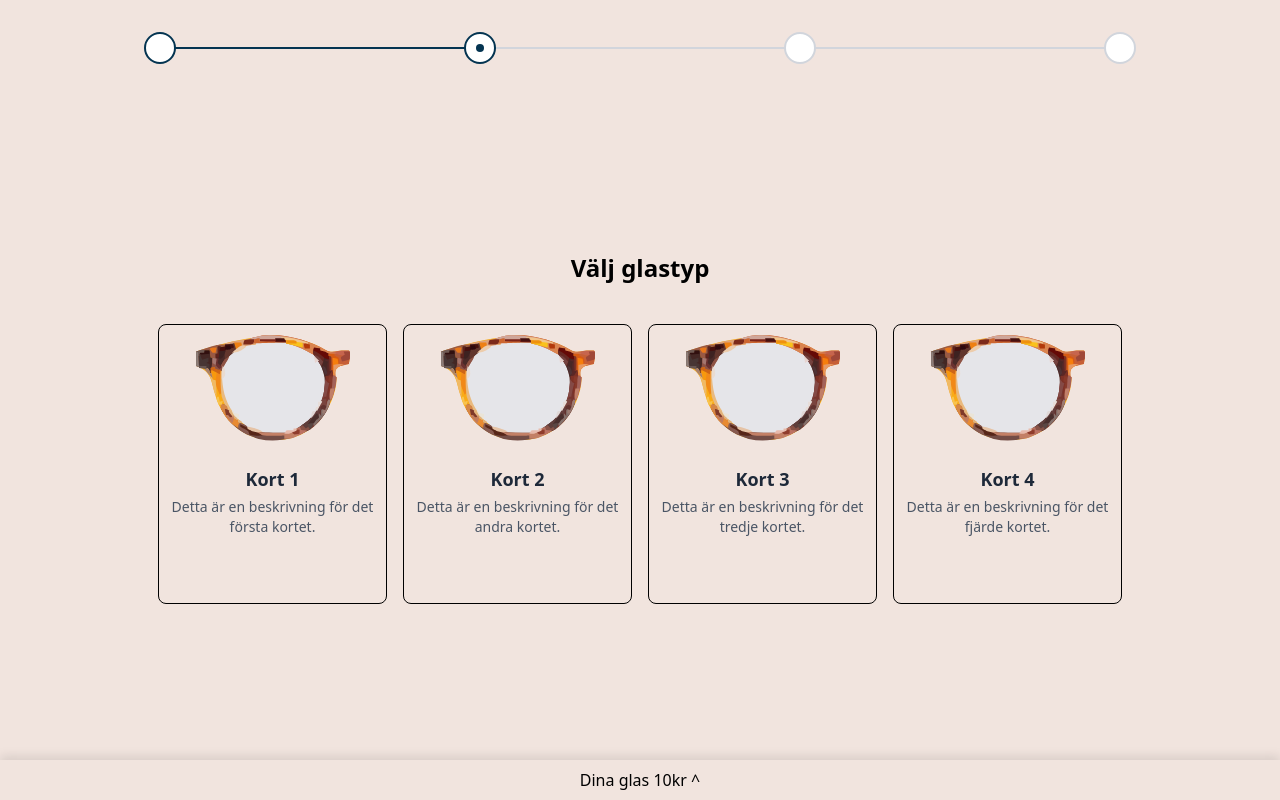
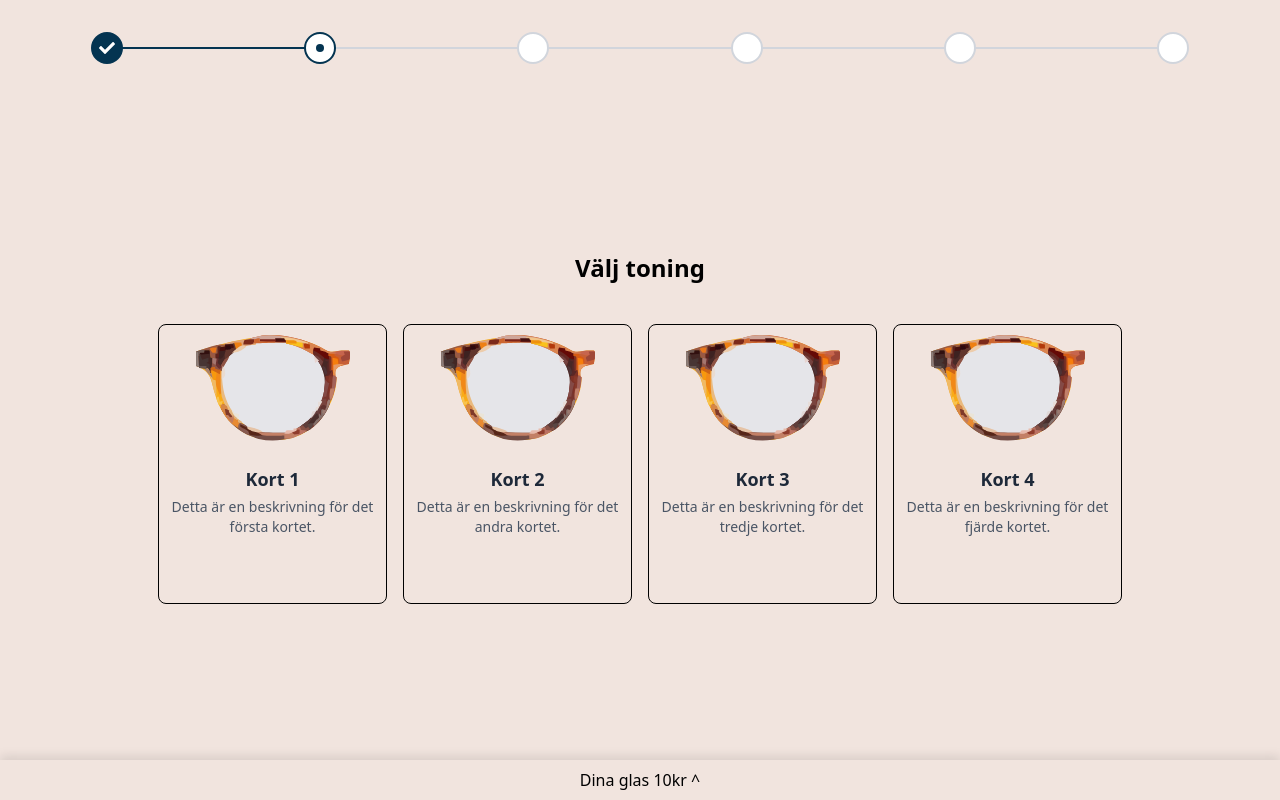
Before and after one commit to PaulALinden/widget, a React (Vite) app: page / in a window 1280 px wide. Built offline with nearby package versions, Linux system fonts and the light colour scheme.

Commit message:
Added icon and titles

```diff
--- a/package.json
+++ b/package.json
@@ -14,6 +14,7 @@
     "prop-types": "^15.8.1",
     "react": "^19.2.0",
     "react-dom": "^19.2.0",
+    "react-icons": "^5.5.0",
     "tailwindcss": "^4.1.16"
   },
   "devDependencies": {
--- a/src/App.jsx
+++ b/src/App.jsx
@@ -5,10 +5,12 @@ function App() {
 let a = 10;
   const [idx, setIdx] = React.useState(1);
   const steps = [
-    { title: 'Välj', subtitle: 'Steg 1' },
-    { title: 'Information', subtitle: 'Steg 2' },
-    { title: 'Sammanfattning', subtitle: 'Steg 3' },
-    { title: 'Klart', subtitle: 'Slutför' },
+    { title: 'Välj glastyp', subtitle: 'Steg 1' },
+    { title: 'Välj toning', subtitle: 'Steg 2' },
+    { title: 'Välj glas', subtitle: 'Steg 3' },
+    { title: 'Vilken typ av båge har du?', subtitle: 'Steg 4' },
+    { title: 'Lägg till dina styrkor', subtitle: 'Steg 5' },
+    { title: 'Vänligen gå igenom din order', subtitle: 'Klart' },
   ];
 
   return (
@@ -17,7 +19,7 @@ let a = 10;
         <HorizontalStepper steps={steps} current={idx} onChange={setIdx}></HorizontalStepper>
       </section>
 
-      <CardContainer></CardContainer>
+      <CardContainer title={steps[idx].title}></CardContainer>
 
       <section className="h-10 w-full flex items-center justify-center shadow-[0_-4px_10px_rgba(0,0,0,0.1)]">
         <button className="cursor-pointer">{`Dina glas ${a}kr  ^`}</button>
--- a/src/components/CardContainer.jsx
+++ b/src/components/CardContainer.jsx
@@ -1,7 +1,7 @@
 //CardContainer
 import Card from "./Card";
 import img from '../assets/swopti.svg'
-function CardContainer() {
+function CardContainer({title}) {
     const cards = [
         {
             imageSrc: img,
@@ -28,7 +28,7 @@ function CardContainer() {
     return (
         <article className="flex flex-col items-center justify-center flex">
 
-            <h1 className="text-center; font-bold text-2xl mb-10">Välj glastyp</h1>
+            <h1 className="text-center; font-bold text-2xl mb-10">{title}</h1>
 
             <section className="flex flex-row flex-wrap justify-center gap-4 max-h-80">
                 {cards.map((card, index) => (
--- a/src/components/HorizontalStepper.jsx
+++ b/src/components/HorizontalStepper.jsx
@@ -1,3 +1,5 @@
+import { FaCheck } from "react-icons/fa";
+
 export default function HorizontalStepper({
   steps = [],
   current = 0,
@@ -41,11 +43,11 @@ export default function HorizontalStepper({
               <button
                 type="button"
                 onClick={() => handleClick(i)}
-                className={`relative z-10 flex items-center justify-center w-8 h-8 rounded-full border-2 ${isDone ? 'border-[#043451]  bg-white' : isActive ? 'border-[#043451]  bg-white' : 'border-gray-300 bg-white'
+                className={`relative z-10 flex items-center justify-center w-8 h-8 rounded-full border-2 ${isDone ? 'border-[#043451]  bg-[#043451]' : isActive ? 'border-[#043451]  bg-white' : 'border-gray-300 bg-white'
                   } ${clickable ? 'cursor-pointer' : 'cursor-default'}`}
               >
                 {isDone ? (
-                  <span className="w-2 h-2 bg-white rounded-full" />
+                  <FaCheck className="text-white"/>
                 ) : isActive ? (
                   <span className="w-2 h-2 bg-[#043451] rounded-full" />
                 ) : null}
```
